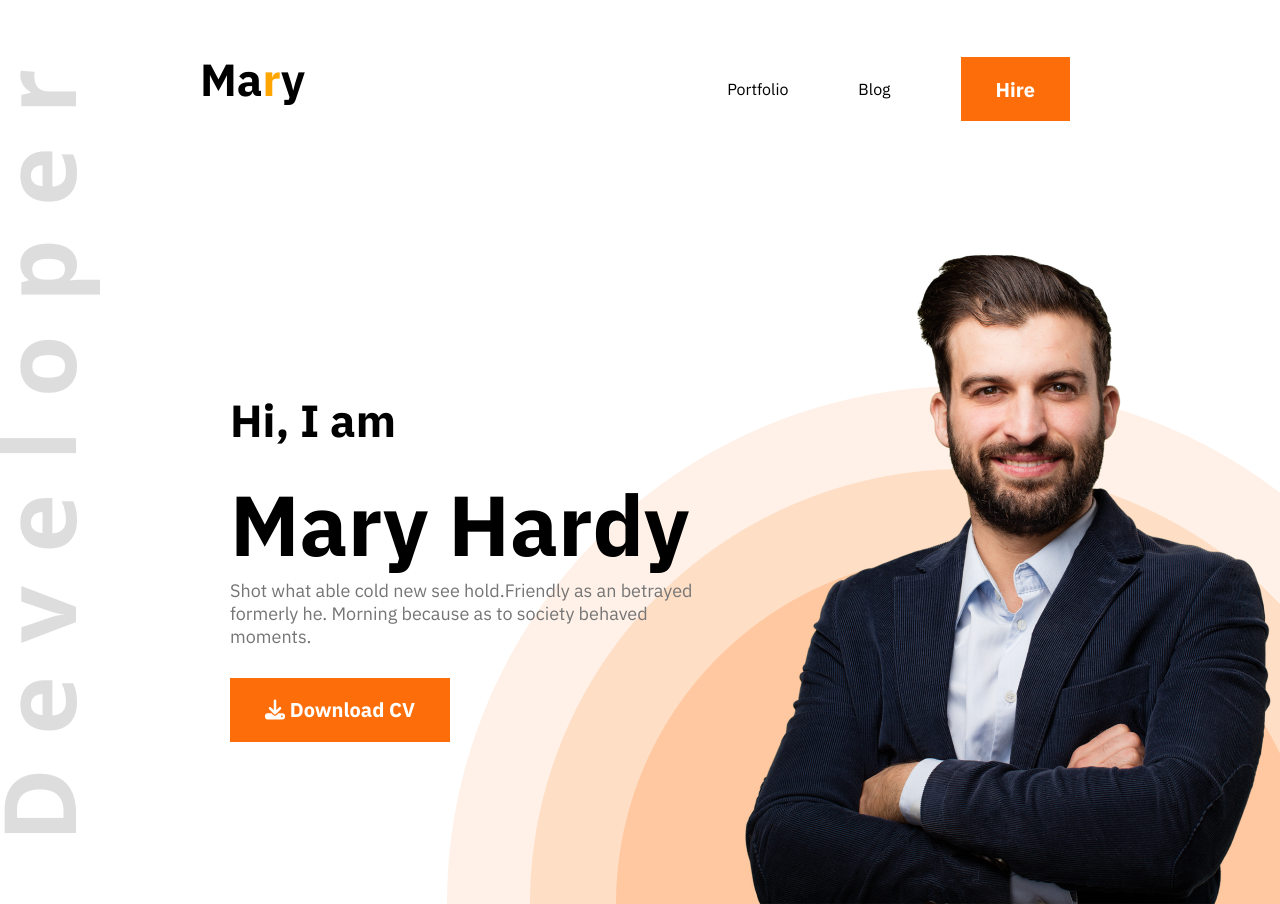
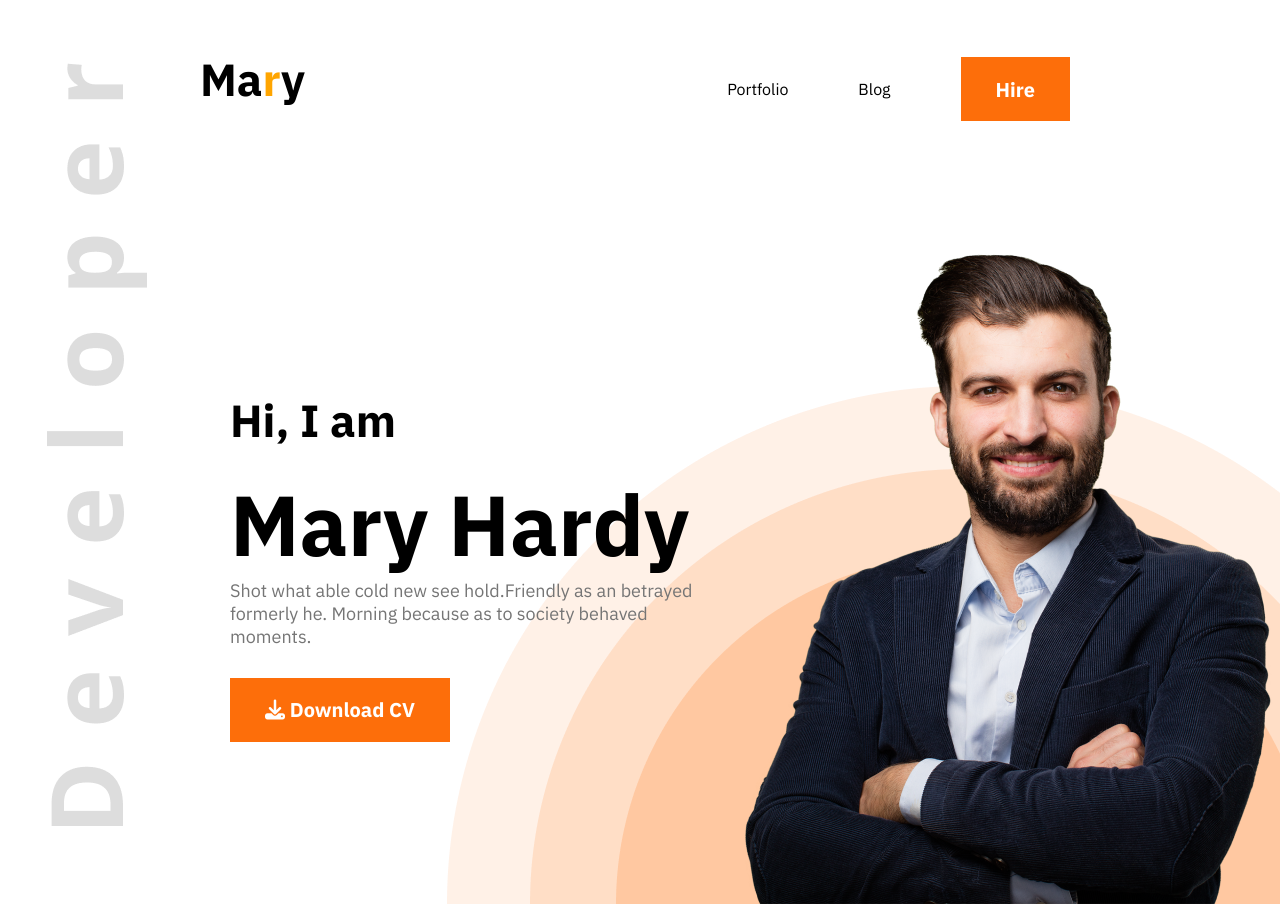
Before and after one commit to atiqurrahman-it/ProgrammingHe_FristProject_Portfolio, a plain HTML site: page index.html in a window 1280 px wide. Shown: the top 904 px of the page. Drawn offline with Linux system fonts and the light colour scheme.

Commit message:
style path update

```diff
--- a/index.html
+++ b/index.html
@@ -16,7 +16,7 @@
 
     <title>Portfolio</title>
     <!-- external css  -->
-    <link rel="stylesheet" href="style.css" />
+    <link rel="stylesheet" href="style/style.css" />
   </head>
   <body>
     <header class="header">
--- a/style.css
+++ b/style/style.css
@@ -19,9 +19,13 @@
 
 /* -------------- Header  section start -----------------  */
 .header {
-  background-image: url("/images/header_bg.png"), url("/images/developer.png");
-  background-position: bottom right, left;
+  background-image: url("../images/header_bg.png"),url("../images/developer.png");
+  background-position: bottom right, top left 25px;
+  background-position: bottom right, left 25px;
+  background-position: bottom right, 4% 45%;
+
   background-repeat: no-repeat;
+  /* background-size: auto 50px 600px; */
 }
 
 /* -------------- Nav  section start -----------------  */
```
